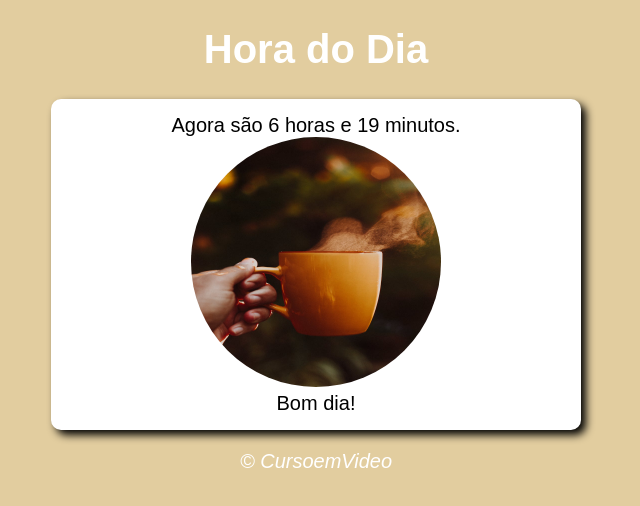
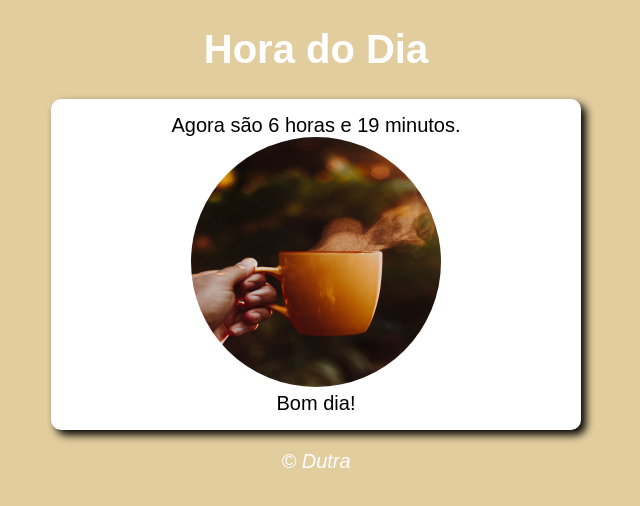
Before and after one commit to zedutra/Hora-do-dia, a plain HTML site: page index.html in a window 1280 px wide. Shown: the full height of the page, 324-964 px from the left. Drawn offline with Linux system fonts and the light colour scheme.

Commit message:
apenas algumas mudanças

```diff
--- a/index.html
+++ b/index.html
@@ -7,7 +7,7 @@
     <link rel="stylesheet" href="style.css">
 </head>
 <body onload="carregar()">
-    <!-- Esse é um projeto/exercicio do curso de Javascript do canal Curso em Video, feito para exercitar o meu aprendizado em JS -->
+    <!-- Esse é um projeto do curso de Javascript, feito para exercitar o aprendizado em JS -->
     <header>
         <h1>Hora do Dia</h1>
     </header>
@@ -21,7 +21,7 @@
     </section>
 
     <footer>
-        <p>&copy; CursoemVideo</p>
+        <p>&copy; Dutra</p>
     </footer>
 
     <script src="script.js"></script>
```
